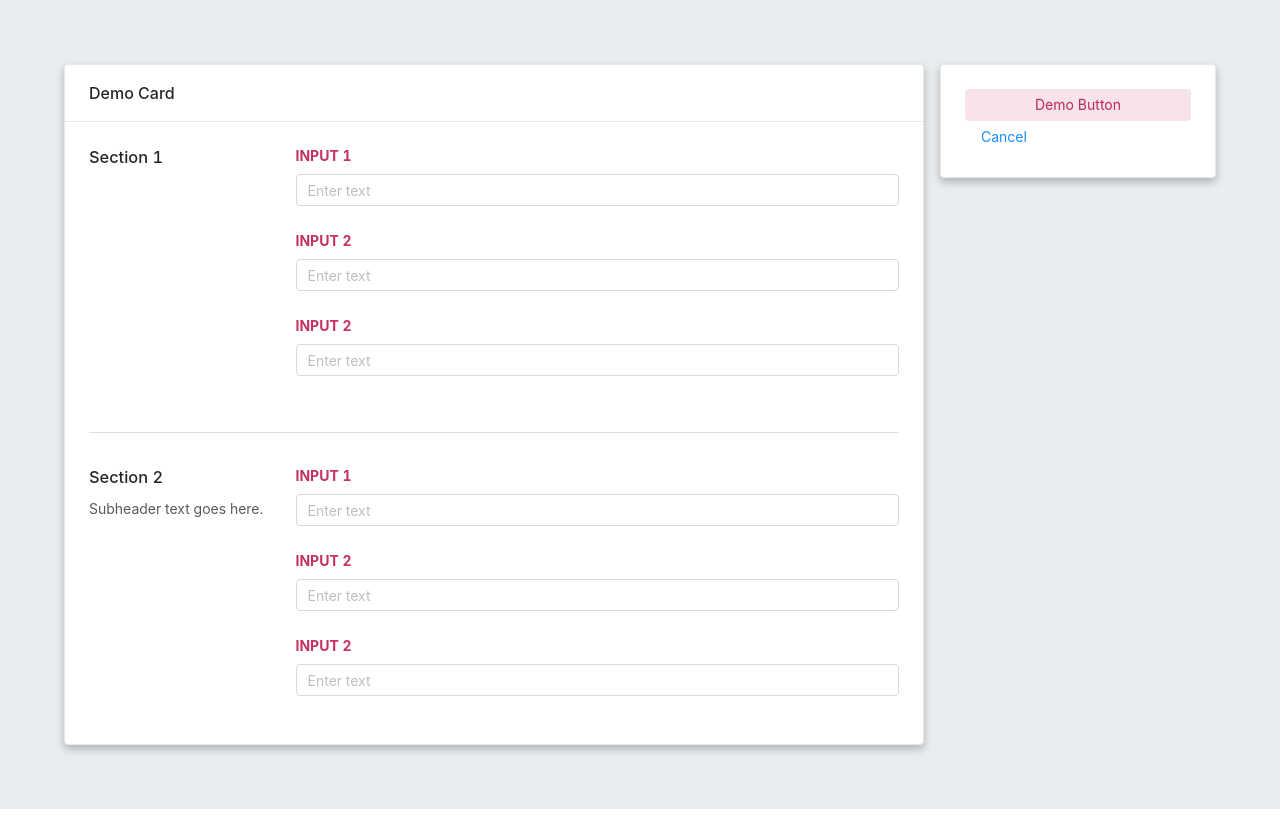
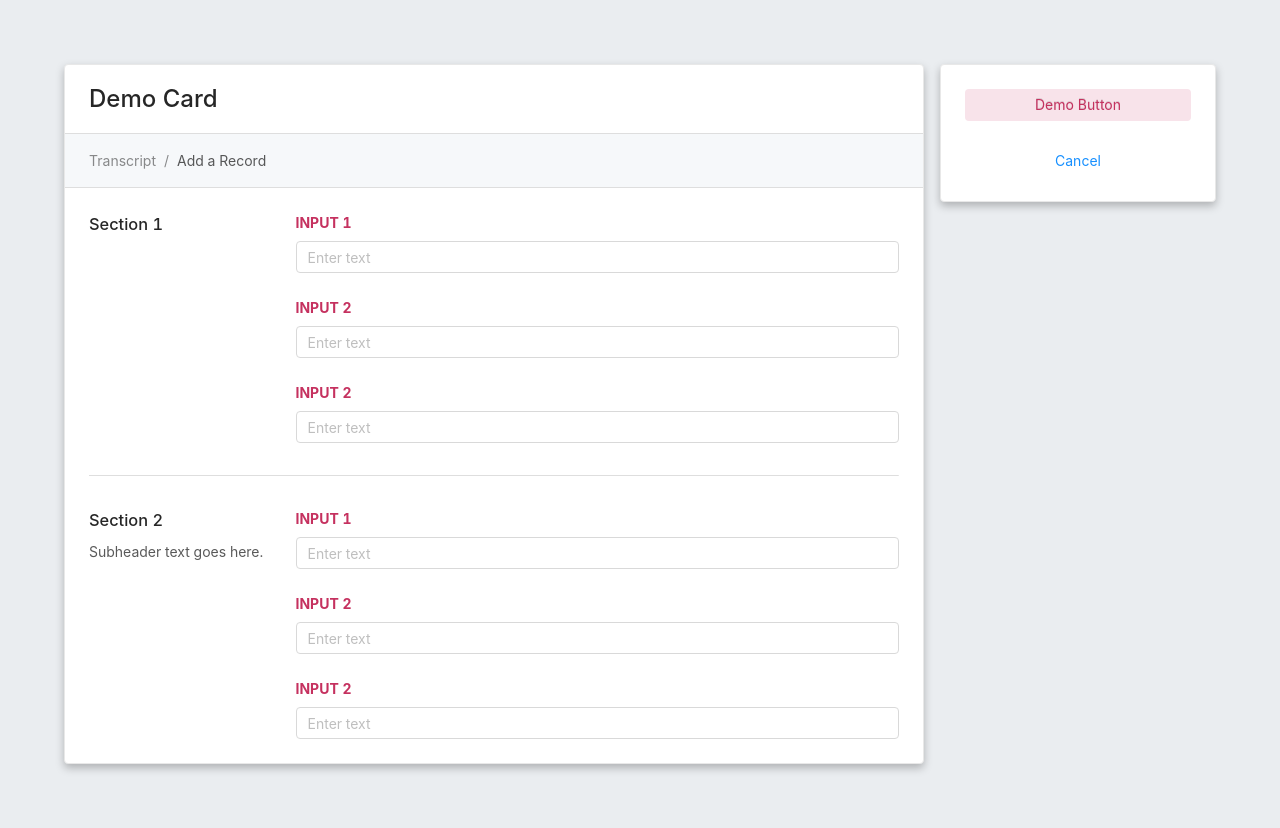
Before and after one commit to kyleturco/vue-cli-starter, a Vue app: page / in a window 1280 px wide. Built offline with nearby package versions, Linux system fonts and the light colour scheme.

Commit message:
Demo view tweaks, typo fixes

```diff
--- a/src/sass/demo-theme.scss
+++ b/src/sass/demo-theme.scss
@@ -9,6 +9,11 @@ $brand-secondary: #8f8f8f;
 
 $suitcaseMagenta: $brand-danger;
 $suitcaseTeal: $brand-success;
+
+$bkgApp: #EAEDF0;
+$bkgMuted: #F6F8FA;
+
+$cardBorderColor: #dedede;
 
 // ==================================== //
 // Layout
@@ -55,10 +60,22 @@ $suitcaseTeal: $brand-success;
 .ant-card {
     border-radius: 0.25rem;
     box-shadow: 0 0.25rem 0.5rem 0 rgba(0, 0, 0, 0.25);
+
+    &-head-title {
+        font-size: 1.5rem;
+    }
+}
+
+.card-breadcrumb-container {
+    background: $bkgMuted;
+    margin: -1.5rem -1.5rem 1.5rem;
+    padding: 1rem 1.5rem;
+    border-top: 1px solid $cardBorderColor;
+    border-bottom: 1px solid $cardBorderColor;
 }
 
 hr {
-    border-top: 1px solid #dedede;
+    border-top: 1px solid $cardBorderColor;
     border-bottom: none;
     border-left: none;
     margin: 2rem 0;
@@ -79,14 +96,6 @@ hr {
 }
 
 // ==================================== //
-// Inputs
-// ==================================== //
-
-.input-group {
-    margin-bottom: 1.5rem;
-}
-
-// ==================================== //
 // Utility Classes
 // ==================================== //
 
@@ -97,75 +106,78 @@ hr {
 $spacer: 1rem;
 
 // Margin
-.m-0 { margin: 0 };
-.m-1 { margin: $spacer * 0.25 };
-.m-2 { margin: $spacer * 0.5 };
-.m-3 { margin: $spacer };
-.m-4 { margin: $spacer * 1.5 };
-.m-5 { margin: $spacer * 3 };
+.m-0 { margin: 0; }
+.m-1 { margin: $spacer * 0.25; }
+.m-2 { margin: $spacer * 0.5; }
+.m-3 { margin: $spacer; }
+.m-4 { margin: $spacer * 1.5; }
+.m-5 { margin: $spacer * 3; }
 
-.mt-0 { margin-top: 0 };
-.mt-1 { margin-top: $spacer * 0.25 };
-.mt-2 { margin-top: $spacer * 0.5 };
-.mt-3 { margin-top: $spacer };
-.mt-4 { margin-top: $spacer * 1.5 };
-.mt-5 { margin-top: $spacer * 3 };
+.mt-0 { margin-top: 0; }
+.mt-1 { margin-top: $spacer * 0.25; }
+.mt-2 { margin-top: $spacer * 0.5; }
+.mt-3 { margin-top: $spacer; }
+.mt-4 { margin-top: $spacer * 1.5; }
+.mt-5 { margin-top: $spacer * 3; }
 
-.mb-0 { margin-bottom: 0 };
-.mb-1 { margin-bottom: $spacer * 0.25 };
-.mb-2 { margin-bottom: $spacer * 0.5 };
-.mb-3 { margin-bottom: $spacer };
-.mb-4 { margin-bottom: $spacer * 1.5 };
-.mb-5 { margin-bottom: $spacer * 3 };
+.mb-0 { margin-bottom: 0; }
+.mb-1 { margin-bottom: $spacer * 0.25; }
+.mb-2 { margin-bottom: $spacer * 0.5; }
+.mb-3 { margin-bottom: $spacer; }
+.mb-4 { margin-bottom: $spacer * 1.5; }
+.mb-5 { margin-bottom: $spacer * 3; }
 
-.ml-0 { margin-left: 0 };
-.ml-1 { margin-left: $spacer * 0.25 };
-.ml-2 { margin-left: $spacer * 0.5 };
-.ml-3 { margin-left: $spacer };
-.ml-4 { margin-left: $spacer * 1.5 };
-.ml-5 { margin-left: $spacer * 3 };
+.ml-0 { margin-left: 0; }
+.ml-1 { margin-left: $spacer * 0.25; }
+.ml-2 { margin-left: $spacer * 0.5; }
+.ml-3 { margin-left: $spacer; }
+.ml-4 { margin-left: $spacer * 1.5; }
+.ml-5 { margin-left: $spacer * 3; }
 
-.mr-0 { margin-right: 0 };
-.mr-1 { margin-right: $spacer * 0.25 };
-.mr-2 { margin-right: $spacer * 0.5 };
-.mr-3 { margin-right: $spacer };
-.mr-4 { margin-right: $spacer * 1.5 };
-.mr-5 { margin-right: $spacer * 3 };
+.mr-0 { margin-right: 0; }
+.mr-1 { margin-right: $spacer * 0.25; }
+.mr-2 { margin-right: $spacer * 0.5; }
+.mr-3 { margin-right: $spacer; }
+.mr-4 { margin-right: $spacer * 1.5; }
+.mr-5 { margin-right: $spacer * 3; }
 
-.mx-auto { margin: 0 auto };
+.mx-auto {
+    display: block;
+    margin: 0 auto;
+}
 
 // Padding
-.p-0 { padding: 0 };
-.p-1 { padding: $spacer * 0.25 };
-.p-2 { padding: $spacer * 0.5 };
-.p-3 { padding: $spacer };
-.p-4 { padding: $spacer * 1.5 };
-.p-5 { padding: $spacer * 3 };
+.p-0 { padding: 0; }
+.p-1 { padding: $spacer * 0.25; }
+.p-2 { padding: $spacer * 0.5; }
+.p-3 { padding: $spacer; }
+.p-4 { padding: $spacer * 1.5; }
+.p-5 { padding: $spacer * 3; }
 
-.pt-0 { padding-top: 0 };
-.pt-1 { padding-top: $spacer * 0.25 };
-.pt-2 { padding-top: $spacer * 0.5 };
-.pt-3 { padding-top: $spacer };
-.pt-4 { padding-top: $spacer * 1.5 };
-.pt-5 { padding-top: $spacer * 3 };
+.pt-0 { padding-top: 0; }
+.pt-1 { padding-top: $spacer * 0.25; }
+.pt-2 { padding-top: $spacer * 0.5; }
+.pt-3 { padding-top: $spacer; }
+.pt-4 { padding-top: $spacer * 1.5; }
+.pt-5 { padding-top: $spacer * 3; }
 
-.pb-0 { padding-bottom: 0 };
-.pb-1 { padding-bottom: $spacer * 0.25 };
-.pb-2 { padding-bottom: $spacer * 0.5 };
-.pb-3 { padding-bottom: $spacer };
-.pb-4 { padding-bottom: $spacer * 1.5 };
-.pb-5 { padding-bottom: $spacer * 3 };
+.pb-0 { padding-bottom: 0; }
+.pb-1 { padding-bottom: $spacer * 0.25; }
+.pb-2 { padding-bottom: $spacer * 0.5; }
+.pb-3 { padding-bottom: $spacer; }
+.pb-4 { padding-bottom: $spacer * 1.5; }
+.pb-5 { padding-bottom: $spacer * 3; }
 
-.pl-0 { padding-left: 0 };
-.pl-1 { padding-left: $spacer * 0.25 };
-.pl-2 { padding-left: $spacer * 0.5 };
-.pl-3 { padding-left: $spacer };
-.pl-4 { padding-left: $spacer * 1.5 };
-.pl-5 { padding-left: $spacer * 3 };
+.pl-0 { padding-left: 0; }
+.pl-1 { padding-left: $spacer * 0.25; }
+.pl-2 { padding-left: $spacer * 0.5; }
+.pl-3 { padding-left: $spacer; }
+.pl-4 { padding-left: $spacer * 1.5; }
+.pl-5 { padding-left: $spacer * 3; }
 
-.pr-0 { padding-right: 0 };
-.pr-1 { padding-right: $spacer * 0.25 };
-.pr-2 { padding-right: $spacer * 0.5 };
-.pr-3 { padding-right: $spacer };
-.pr-4 { padding-right: $spacer * 1.5 };
-.pr-5 { padding-right: $spacer * 3 };
+.pr-0 { padding-right: 0; }
+.pr-1 { padding-right: $spacer * 0.25; }
+.pr-2 { padding-right: $spacer * 0.5; }
+.pr-3 { padding-right: $spacer; }
+.pr-4 { padding-right: $spacer * 1.5; }
+.pr-5 { padding-right: $spacer * 3; }
--- a/src/views/DemoView.vue
+++ b/src/views/DemoView.vue
@@ -3,21 +3,27 @@
     <a-row :gutter='16'>
       <a-col class='gutter-row' :xs='{ span: 24 }' :lg='{ span: 18 }'>
         <div class='gutter-box'>
-          <a-card title='Demo Card'>
+          <a-card :loading='isLoading' title='Demo Card'>
+            <div class='card-breadcrumb-container'>
+              <a-breadcrumb>
+                <a-breadcrumb-item><a href="#">Transcript</a></a-breadcrumb-item>
+                <a-breadcrumb-item>Add a Record</a-breadcrumb-item>
+              </a-breadcrumb>
+            </div>
             <a-row :gutter='16'>
               <a-col class='gutter-row' :xs='{ span: 24 }' :lg='{ span: 6 }'>
                 <h3>Section 1</h3>
               </a-col>
               <a-col class='gutter-row' :xs='{ span: 24 }' :lg='{ span: 18 }'>
-                <div class='input-group'>
+                <div class='mb-4'>
                   <div class="data-label">Input 1</div>
                   <a-input placeholder='Enter text' />
                 </div>
-                <div class='input-group'>
+                <div class='mb-4'>
                   <div class="data-label">Input 2</div>
                   <a-input placeholder='Enter text' />
                 </div>
-                <div class='input-group'>
+                <div>
                   <div class="data-label">Input 2</div>
                   <a-input placeholder='Enter text' />
                 </div>
@@ -30,15 +36,15 @@
                 <p>Subheader text goes here.</p>
               </a-col>
               <a-col class='gutter-row' :xs='{ span: 24 }' :lg='{ span: 18 }'>
-                <div class='input-group'>
+                <div class='mb-4'>
                   <div class="data-label">Input 1</div>
                   <a-input placeholder='Enter text' />
                 </div>
-                <div class='input-group'>
+                <div class='mb-4'>
                   <div class="data-label">Input 2</div>
                   <a-input placeholder='Enter text' />
                 </div>
-                <div class='input-group'>
+                <div>
                   <div class="data-label">Input 2</div>
                   <a-input placeholder='Enter text' />
                 </div>
@@ -50,8 +56,8 @@
       <a-col class='gutter-row' :xs='{ span: 24 }' :lg='{ span: 6 }'>
         <div class='gutter-box'>
           <a-card>
-            <a-button class='transparent' type='primary' block>Demo Button</a-button>
-            <a-button type='link'>Cancel</a-button>
+            <a-button class='transparent mb-4' type='primary' block>Demo Button</a-button>
+            <a-button class='mx-auto' type='link'>Cancel</a-button>
           </a-card>
         </div>
       </a-col>
@@ -61,6 +67,7 @@
 
 <script>
 import {
+  Breadcrumb,
   Button,
   Card,
   Col,
@@ -71,11 +78,21 @@ import {
 export default {
   name: 'DemoView',
   components: {
+    'a-breadcrumb': Breadcrumb,
+    'a-breadcrumb-item': Breadcrumb.Item,
     'a-button': Button,
     'a-card': Card,
     'a-col': Col,
     'a-input': Input,
     'a-row': Row,
   },
+  data() {
+    return {
+      isLoading: true,
+    }
+  },
+  mounted() {
+    setTimeout(() => { this.isLoading = false }, 750)
+  },
 }
 </script>
```
